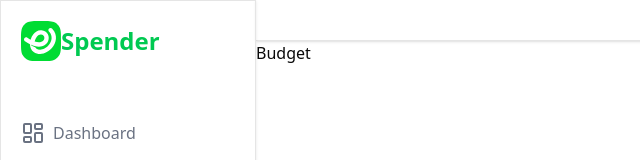
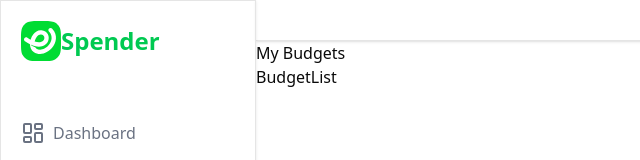
Before and after one commit to AshaniTH/Spender, a Next.js app: page /dashboard/budgets in a window 1280 px wide. Shown: the top 160 px of the page, without its empty margins (0-640 px from the left). Built offline with nearby package versions, Linux system fonts and the light colour scheme; no server answers; the database is empty.

Commit message:
Add BudgetList and CreateBudget components for budget management

```diff
--- /dev/null
+++ b/app/(routes)/dashboard/budgets/_components/BudgetList.jsx
@@ -0,0 +1,9 @@
+import React from 'react'
+
+function BudgetList() {
+  return (
+    <div>BudgetList</div>
+  )
+}
+
+export default BudgetList
--- /dev/null
+++ b/app/(routes)/dashboard/budgets/_components/CreateBudget.jsx
@@ -0,0 +1,9 @@
+import React from 'react'
+
+function CreateBudget() {
+  return (
+    <div>CreateBudget</div>
+  )
+}
+
+export default CreateBudget
--- a/app/(routes)/dashboard/budgets/page.jsx
+++ b/app/(routes)/dashboard/budgets/page.jsx
@@ -1,8 +1,14 @@
 import React from 'react'
+import BudgetList from './_components/BudgetList'
 
 function Budget() {
   return (
-    <div>Budget</div>
+    <div>
+      <h2>My Budgets</h2>
+      <BudgetList />
+
+    </div>
+
   )
 }
 
```
